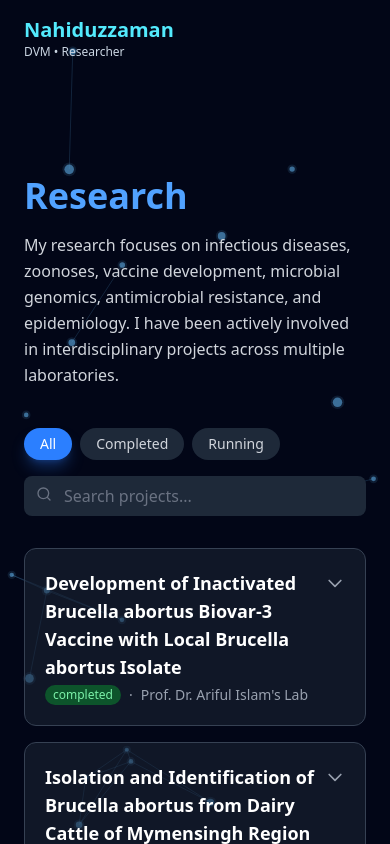
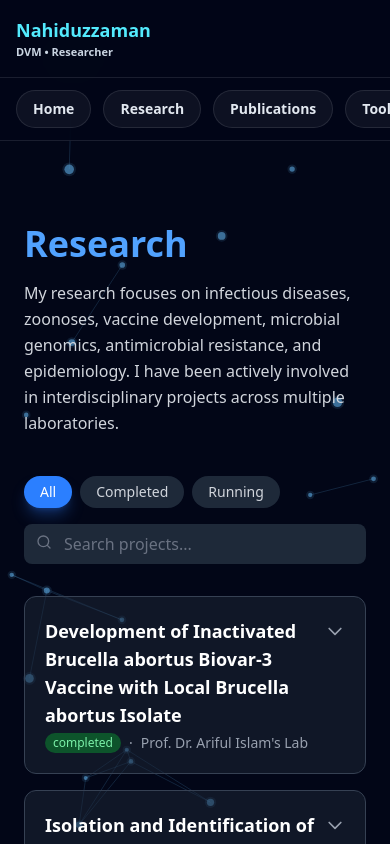
Before and after one commit to Nahid141/nahiduzzaman-portfolio, a Next.js app: page /research in a window 390 px wide. Shown: the top 844 px of the page. Built offline with nearby package versions, Linux system fonts and the light colour scheme.

Commit message:
add mobile navigation

```diff
--- a/app/layout.tsx
+++ b/app/layout.tsx
@@ -22,49 +22,52 @@ export default function RootLayout({
 
   return (
     <html lang="en">
-      <body className="min-h-screen bg-slate-950 text-white flex flex-col">
-
-        {/* 🔥 TRANSPARENT HEADER */}
-        <header className="fixed top-0 left-0 w-full z-50">
-          <div className="max-w-7xl mx-auto px-6 py-4 flex justify-between items-center">
-
-            <a href="/" className="group">
-              <div className="text-xl font-black text-cyan-300 group-hover:text-white transition">
+      <body className="min-h-screen bg-slate-950 text-white">
+        <header className="fixed left-0 top-0 z-50 w-full border-b border-white/10 bg-slate-950/85 backdrop-blur-xl">
+          <div className="mx-auto flex max-w-7xl items-center justify-between px-4 py-4 md:px-6">
+            <a href="/" className="shrink-0">
+              <div className="text-lg font-black text-cyan-300 md:text-xl">
                 Nahiduzzaman
               </div>
-              <div className="text-xs text-slate-300">
+              <div className="text-[11px] font-semibold text-slate-300">
                 DVM • Researcher
               </div>
             </a>
 
-            <nav className="hidden md:flex gap-8 text-sm font-bold text-white">
+            <nav className="hidden gap-8 text-sm font-bold text-white md:flex">
               {navItems.map((item) => (
                 <a
                   key={item.name}
                   href={item.href}
-                  className="hover:text-cyan-300 transition"
+                  className="transition hover:text-cyan-300"
                 >
                   {item.name}
                 </a>
               ))}
             </nav>
+          </div>
 
-          </div>
+          <nav className="flex gap-3 overflow-x-auto border-t border-white/10 px-4 py-3 text-sm font-bold text-slate-200 md:hidden">
+            {navItems.map((item) => (
+              <a
+                key={item.name}
+                href={item.href}
+                className="shrink-0 rounded-full border border-white/10 bg-white/5 px-4 py-2 transition hover:border-cyan-300 hover:text-cyan-300"
+              >
+                {item.name}
+              </a>
+            ))}
+          </nav>
         </header>
 
-        {/* CONTENT */}
-        <main className="pt-24 flex-1">
-          {children}
-        </main>
+        <main className="min-h-screen pt-36 md:pt-24">{children}</main>
 
-        {/* 🔥 MINIMAL FOOTER ONLY */}
-        <footer className="text-center text-sm text-slate-400 py-6 border-t border-white/10">
+        <footer className="border-t border-white/10 py-6 text-center text-sm text-slate-400">
           <p>© {new Date().getFullYear()} Nahiduzzaman. All rights reserved.</p>
-          <p className="mt-1 text-cyan-300 font-semibold">
+          <p className="mt-1 font-semibold text-cyan-300">
             Developed by Nahiduzzaman
           </p>
         </footer>
-
       </body>
     </html>
   );
```
